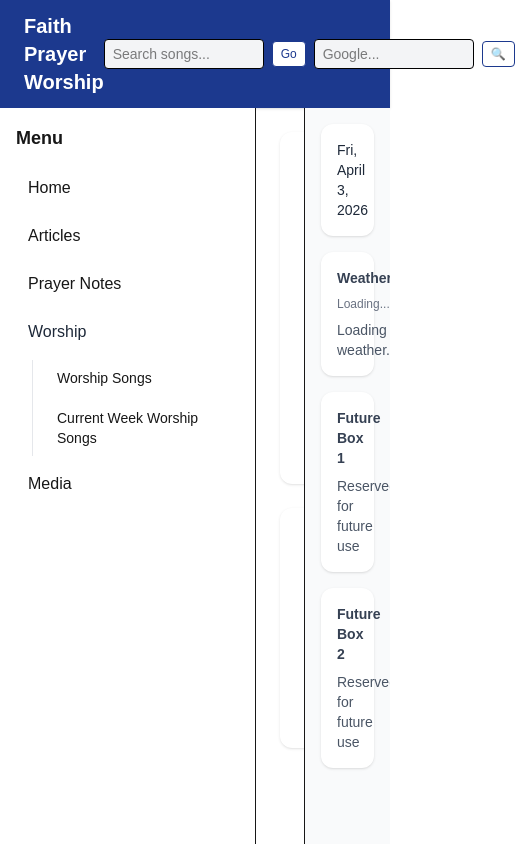
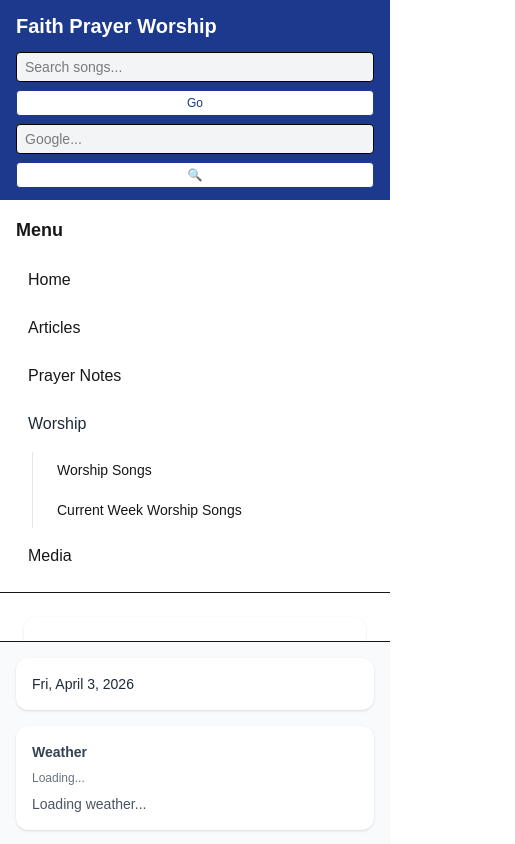
Before and after one commit to asvdprasad/faithprayerworship, a Next.js app: page / in a window 390 px wide. Shown: the whole page, 515 px wide, since content can reach past the window. Built offline with nearby package versions, Linux system fonts and the light colour scheme; no server answers.

Commit message:
Phase-2 Made a responsive website

```diff
--- a/app/components/TopBarSearch.tsx
+++ b/app/components/TopBarSearch.tsx
@@ -30,7 +30,8 @@ const handleGoogleSearch = () => {
 };
 
 return (
-  <div className="flex items-center gap-2">
+  // <div className="flex items-center gap-2">
+  <div className="flex w-full flex-col gap-2 md:w-auto md:flex-row md:items-center">
     {/* Local Search */}
     <input
       type="text"
@@ -38,7 +39,7 @@ return (
       onChange={(e) => setLocalQuery(e.target.value)}
       onKeyDown={(e) => e.key === "Enter" && handleLocalSearch()}
       placeholder="Search songs..."
-      className="w-40 rounded border bg-gray-100 px-2 py-1 text-sm text-black"
+      className="w-full md:w-40 rounded border bg-gray-100 px-2 py-1 text-sm text-black"
     />
     <button
       onClick={handleLocalSearch}
@@ -55,7 +56,7 @@ return (
       onChange={(e) => setGoogleQuery(e.target.value)}
       onKeyDown={(e) => e.key === "Enter" && handleGoogleSearch()}
       placeholder="Google..."
-      className="w-40 rounded border bg-gray-100 px-2 py-1 text-sm text-black"
+      className="w-full md:w-40 rounded border bg-gray-100 px-2 py-1 text-sm text-black"
     />
     <button
       onClick={handleGoogleSearch}
--- a/app/layout.tsx
+++ b/app/layout.tsx
@@ -20,7 +20,7 @@ export default function RootLayout({
       <body className="h-screen overflow-hidden bg-gray-100">
         <div className="h-screen flex flex-col">
           {/* Top Bar */}
-          <header className="flex items-center justify-between bg-blue-900 px-6 py-3 text-white shadow">
+          <header className="flex flex-col gap-3 md:flex-row md:items-center md:justify-between bg-blue-900 px-4 md:px-6 py-3 text-white shadow">
             {/* Left: Title */}
             <div>
               <h1 className="text-xl font-bold">Faith Prayer Worship</h1>
@@ -33,9 +33,9 @@ export default function RootLayout({
           </header>
 
           {/* Main Area */}
-          <div className="flex flex-1 overflow-hidden">
+          <div className="flex flex-1 flex-col md:flex-row overflow-hidden">
             {/* Left Menu */}
-            <aside className="w-64 overflow-y-auto border-r bg-white p-4">
+            <aside className="w-full md:w-64 overflow-y-auto border-b md:border-b-0 md:border-r bg-white p-4">
               <h2 className="mb-4 text-lg font-semibold">Menu</h2>
 
               <nav className="space-y-2">
@@ -75,12 +75,12 @@ export default function RootLayout({
             </aside>
 
             {/* Center + Right Panel */}
-            <div className="flex flex-1 overflow-hidden">
+            <div className="flex flex-1 flex-col md:flex-row overflow-hidden">
               {/* Center Main Content */}
               <main className="flex-1 overflow-y-auto p-6">{children}</main>
 
               {/* Right Side Utility Panel */}
-              <aside className="w-72 overflow-y-auto border-l bg-gray-50 p-4">
+              <aside className="w-full md:w-72 overflow-y-auto border-t md:border-t-0 md:border-l bg-gray-50 p-4">
                 <div className="space-y-4">
                   <DateTimeBox />
                   <WeatherBox />
```
